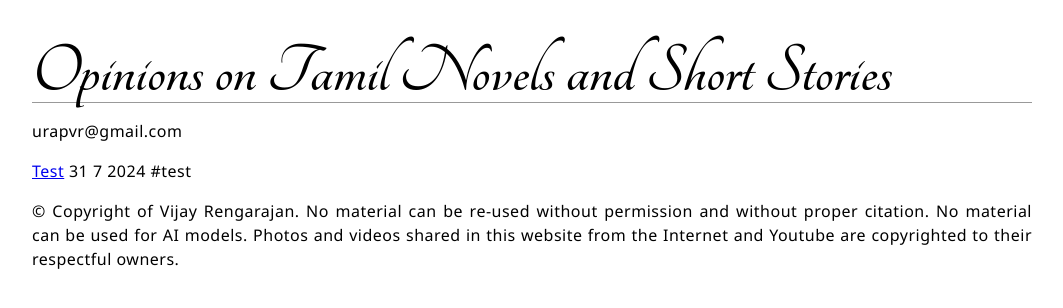
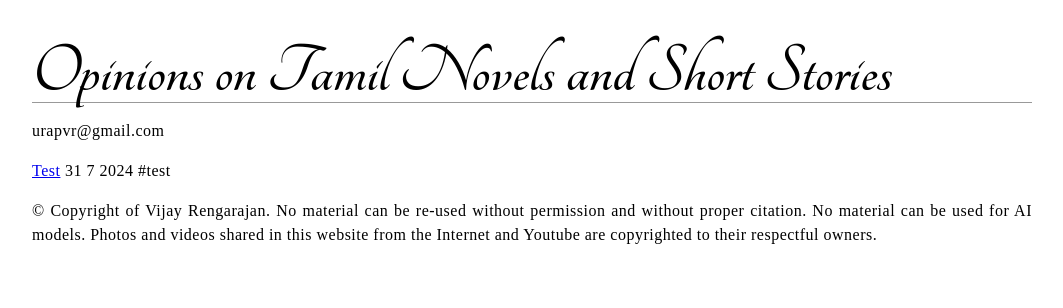
Before and after one commit to apvijay/ink, a Jekyll site: the page built from index.md, in a window 1280 px wide. Shown: the top 308 px of the page, without its empty margins (108-1171 px from the left). Built offline with Jekyll 4.4.1, drawn with Linux system fonts in a browser that asks for light colours; some web fonts are replaced; Markdown is read by kramdown in place of the engine named in the settings.

Commit message:
playwrite

```diff
--- a/_layouts/base.html
+++ b/_layouts/base.html
@@ -7,6 +7,7 @@
     <link rel="stylesheet" href="/css/style.css">
     <link rel="preconnect" href="https://fonts.googleapis.com">
     <link rel="preconnect" href="https://fonts.gstatic.com" crossorigin>
+    <link href="https://fonts.googleapis.com/css2?family=Playwrite+NZ:wght@100..400&display=swap" rel="stylesheet">
     <link href="https://fonts.googleapis.com/css2?family=Tangerine:wght@400;700&display=swap" rel="stylesheet">
     <link href="https://fonts.googleapis.com/css2?family=Noto+Serif:ital,wght@0,100..900;1,100..900&display=swap" rel="stylesheet">
     <link href="https://fonts.googleapis.com/css2?family=Noto+Sans:ital,wght@0,100..900;1,100..900&display=swap" rel="stylesheet">
--- a/css/style.css
+++ b/css/style.css
@@ -11,6 +11,13 @@
     font-style: normal;
 }
 
+body, .playwrite-nz-body {
+  font-family: "Playwrite NZ", cursive;
+  font-optical-sizing: auto;
+  font-weight: 200;
+  font-style: normal;
+}
+
 h1 {
     margin: 0 0 10px 0;
     padding: 20px 0 10px 0;
@@ -21,7 +28,7 @@
     font-size: 72px;
 }
 
-body, noto-sans-body {
+.noto-sans-body {
     font-family: "Noto Sans", sans-serif;
     font-optical-sizing: auto;
     font-weight: 400;
@@ -34,6 +41,7 @@
     line-height: 24px;
     letter-spacing: 0.5px;
     text-align: justify;
+    font-size: 16px;
 }
 
 #page{
```
